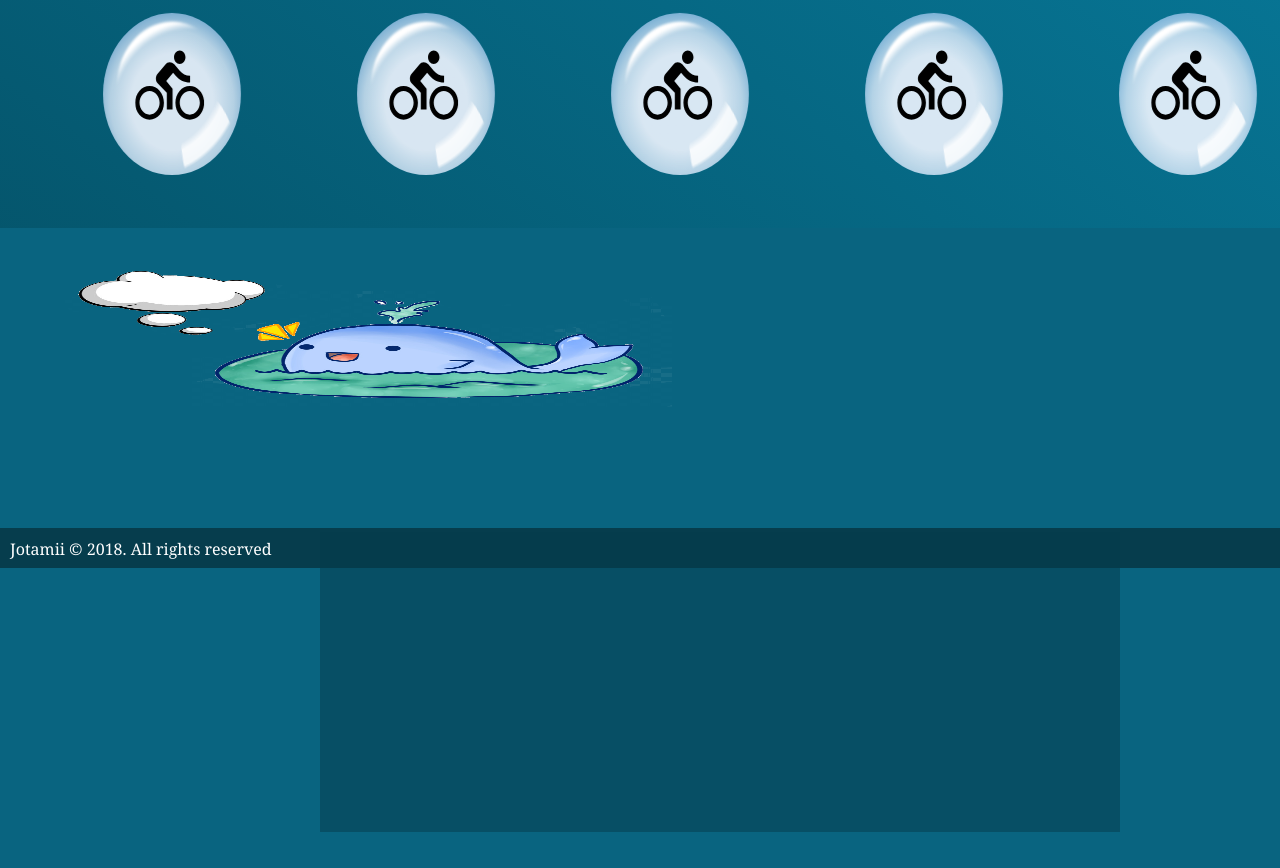
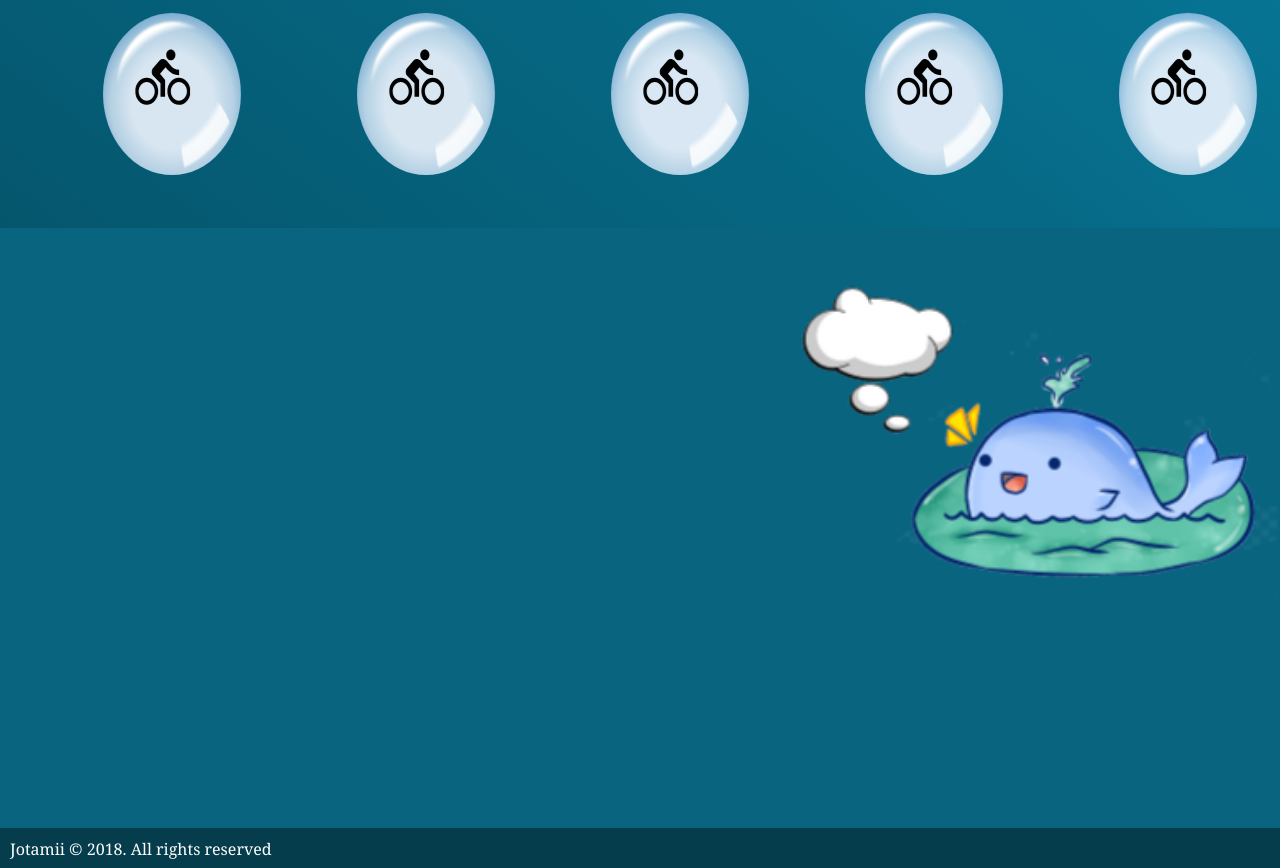
Before and after one commit to jotamii/jotamii.github.io, a plain HTML site: page index.html in a window 1280 px wide. Shown: the part 942-1810 px from the top of the page. Before the commit the page ends 1774 px from the top, so only its background shows below. Drawn offline with Linux system fonts and the light colour scheme.

Commit message:
Trying to fix flying whale

```diff
--- a/game.css
+++ b/game.css
@@ -1,8 +1,8 @@
 .game {
-    height: 300px;
+    height: 600px;
     position: relative;
 }
-
+/*
 .game-content {
     display: flex;
     justify-content: center;
@@ -11,9 +11,16 @@
     height: 300px;
     width: 800px;
     background-color:  #063c4d85;
+} */
+
+.game-content {
+    display: flex;
+    justify-content: flex-end;
+    align-self: flex-end;
 }
 
-.img {
-    width: 50%;
+img {
+    width: 40%;
+    height: 40%;
 
 }
--- a/index.html
+++ b/index.html
@@ -106,9 +106,9 @@
     </div>
 
     <div class="game" id="game">
-            <img src="whalex.png">
+
         <div class="game-content">
-
+                <img src="whalesmall.png">
         </div>
     </div>
 
```
Also changed, not shown: whalesmall.png (added), 1 other file.
